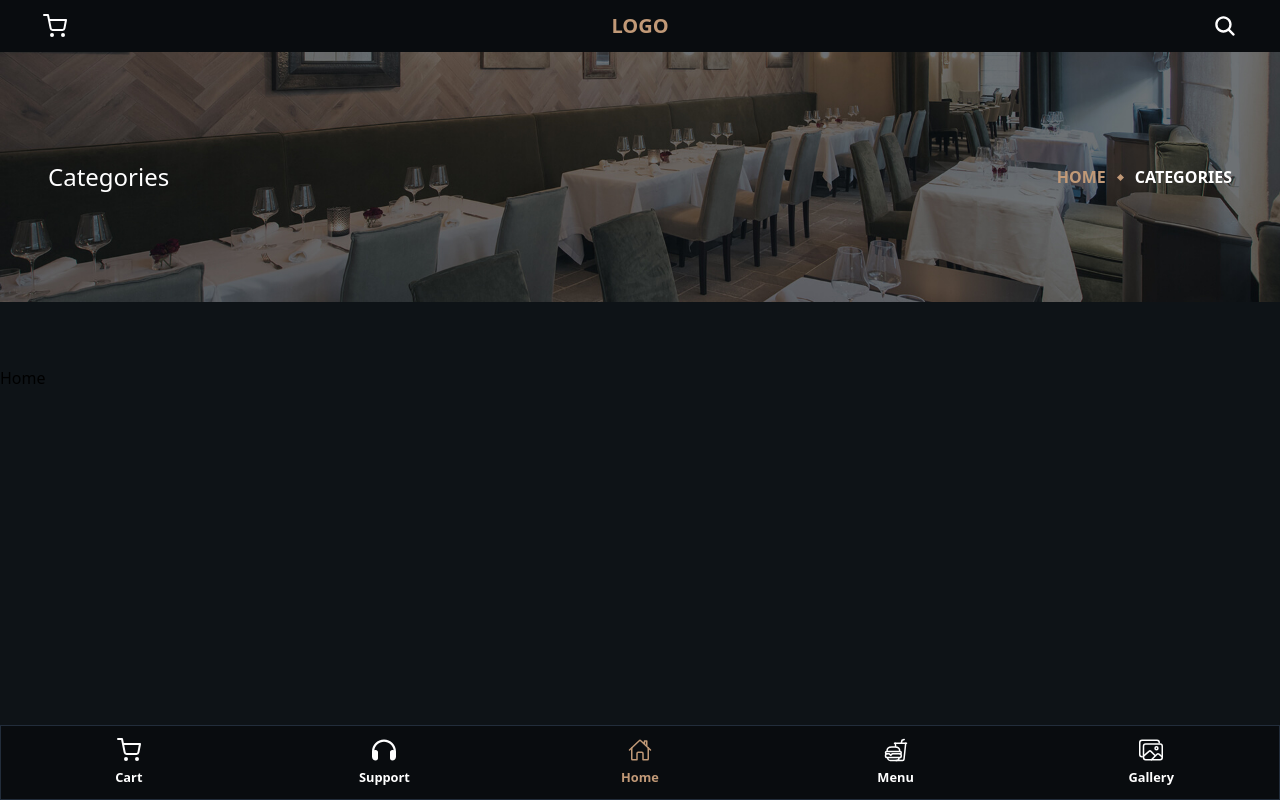
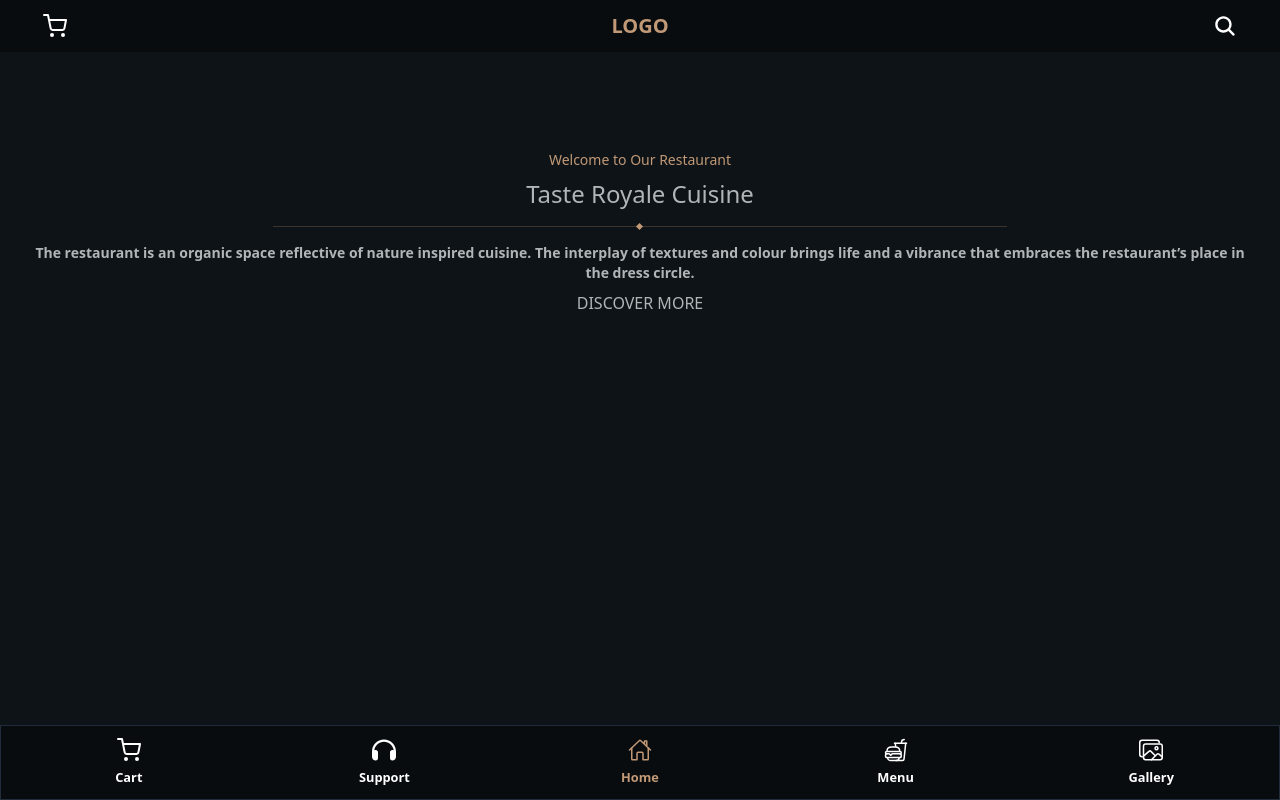
Before and after one commit to PAPAshady/cafe, a React (Vite) app: page / in a window 1280 px wide. Built offline with nearby package versions, Linux system fonts and the light colour scheme.

Commit message:
fear(Home page): added basic html template and tailwind styles for banner of home page (not completed).

```diff
--- a/src/Components/shared/Layout.jsx
+++ b/src/Components/shared/Layout.jsx
@@ -3,11 +3,14 @@ import Header from "./Header";
 import Banner from "./Banner";
 
 export default function Layout() {
+  const { pathname } = useLocation();
+  const isHomePage = pathname === "/";
+
   return (
     <div>
       <Header />
-      <Banner />
-      <main className="mt-16 mb-20">
+      {!isHomePage && <Banner />}
+      <main className={`${!isHomePage && "mt-14"} mb-20`}>
         <Outlet />
       </main>
     </div>
--- a/src/pages/Home/Home.jsx
+++ b/src/pages/Home/Home.jsx
@@ -1,3 +1,19 @@
 export default function Home() {
-  return <div>Home</div>;
+  return (
+    <div>
+      <section className="relative flex h-[360px] flex-col items-center justify-center gap-2 px-7 text-center text-quaternary">
+        <p className="text-sm text-primary">Welcome to Our Restaurant</p>
+        <p className="text-2xl">Taste Royale Cuisine</p>
+        <span className="w-[60%] flex items-center justify-center my-2 h-[1px] bg-primary/25">
+          <span className="seperator"></span>
+        </span>
+        <p className="text-xs font-semibold w-[90%] leading-[1.3] xs:text-sm xs:w-full">
+          The restaurant is an organic space reflective of nature inspired
+          cuisine. The interplay of textures and colour brings life and a
+          vibrance that embraces the restaurant’s place in the dress circle.
+        </p>
+        <button>DISCOVER MORE</button>
+      </section>
+    </div>
+  );
 }
```
